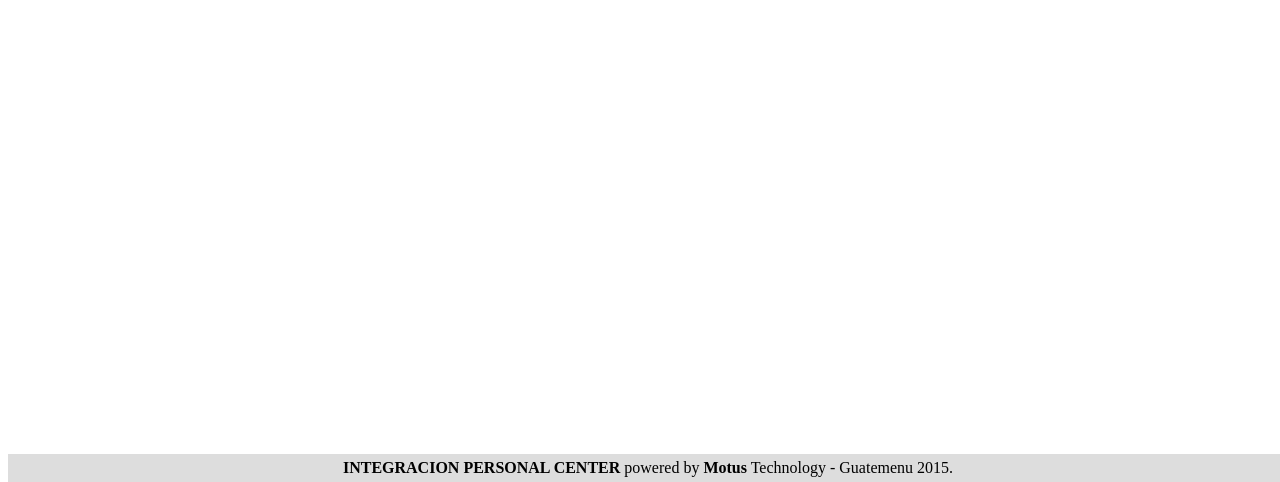
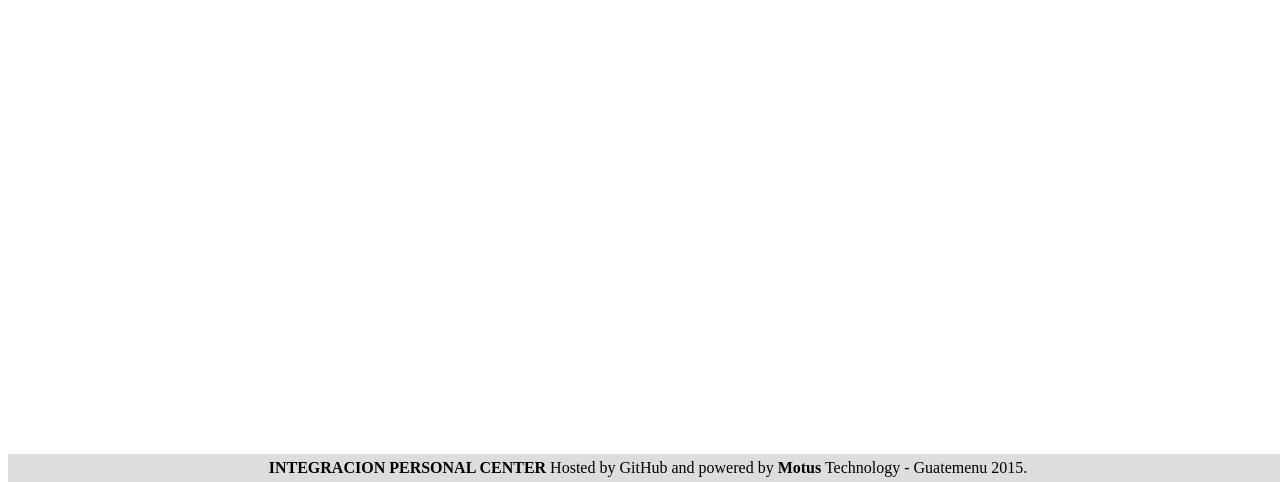
Before and after one commit to guatemenu/guatemenu.github.io, a plain HTML site: page index.html in a window 1280 px wide. Shown: the part 318-800 px from the top of the page. Drawn offline with Linux system fonts and the light colour scheme.

Commit message:
Update index.html

```diff
--- a/index.html
+++ b/index.html
@@ -134,7 +134,7 @@
 		</center>
 	</div>
 
-	<div id='fixedContainer'><strong>INTEGRACION PERSONAL CENTER</strong> powered by <strong title='Asynchronous, Javascript, HTML, CSS, NoSQL, In-Memory Engine.'>Motus</strong> Technology - Guatemenu 2015.</div>
+	<div id='fixedContainer'><strong>INTEGRACION PERSONAL CENTER</strong> Hosted by GitHub and powered by <strong title='Asynchronous, Javascript, HTML, CSS, NoSQL, In-Memory Engine.'>Motus</strong> Technology - Guatemenu 2015.</div>
 
 	<script language="javascript" type="text/javascript">
 		var activePage = "ingresar";
```
